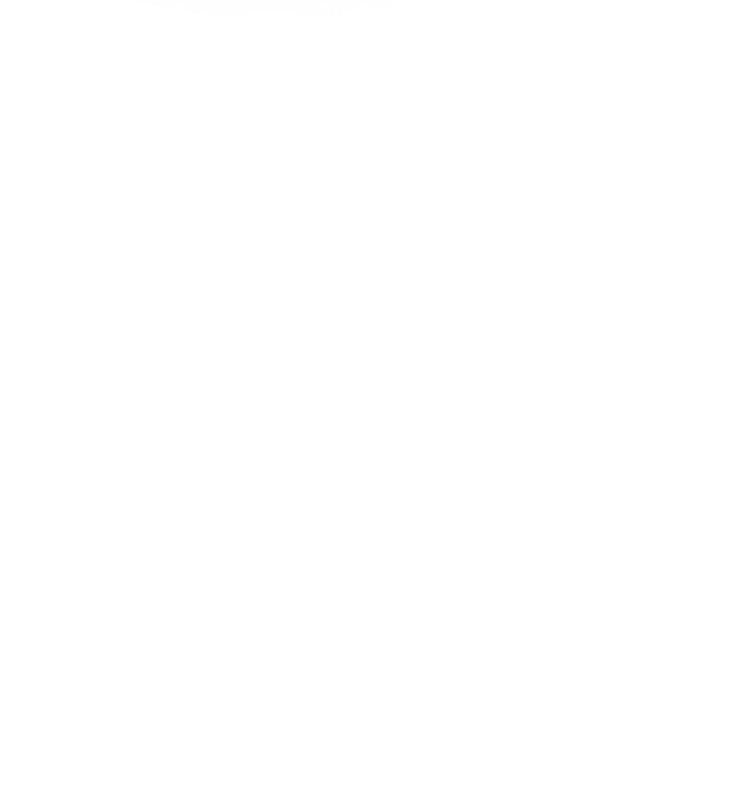
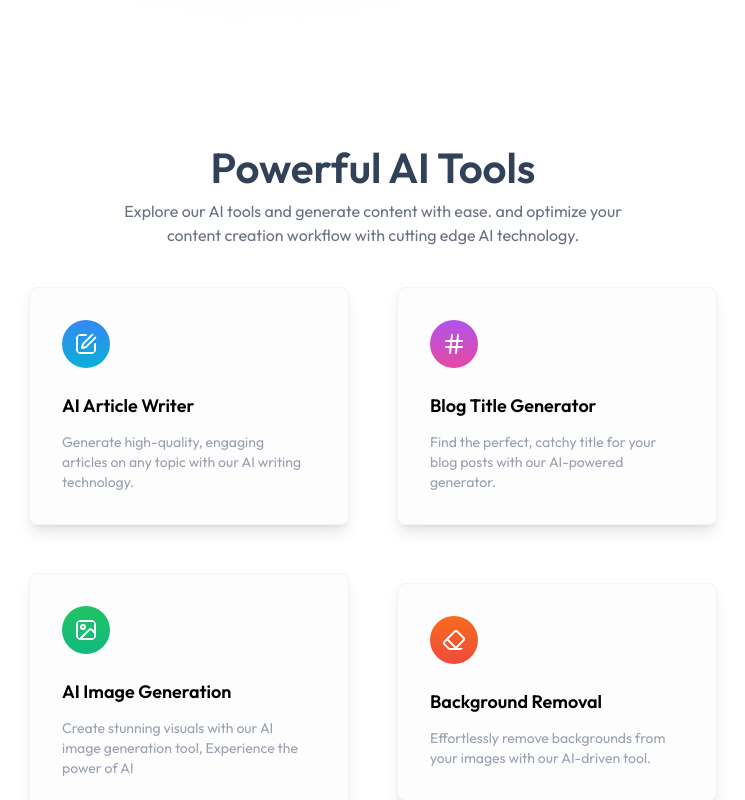
Before and after one commit to Liladharithole/makemyai, a React (Vite) app in the folder client/: page / in a window 1280 px wide. Shown: the part 760-1560 px from the top of the page, without its empty margins (267-1012 px from the left). Before the commit the page ends 800 px from the top, so only its background shows below. Built offline with nearby package versions, Linux system fonts and the light colour scheme; no server answers.

Commit message:
Add AiTools component to Home page
Introduced the AiTools component to the Home page, displaying a list of AI tools with improved styling and navigation. Updated AiTools to use user authentication and navigation, and made minor text and formatting adjustments in Hero and Navbar components.

```diff
--- a/client/src/components/AiTools.jsx
+++ b/client/src/components/AiTools.jsx
@@ -1,11 +1,47 @@
-import React from 'react'
+import React from "react";
+import { AiToolsData } from "../assets/assets";
+import { useNavigate } from "react-router-dom";
+import { useUser } from "@clerk/clerk-react";
+const AiTools = () => {
+  const navigate = useNavigate();
+  const { user } = useUser();
 
-const AiTools = () => {
   return (
-    <div>
+    <div className="px-4 sm:px-20 xl:px-32 my-24 ">
+      <div className="text-center">
+        <h2 className="text-slate-700 text-[42px] font-semibold">
+          {" "}
+          Powerful AI Tools
+        </h2>
+        <p className="text-gray-500 max-w-lg mx-auto">
+          Explore our AI tools and generate content with ease. and optimize your
+          content creation workflow with cutting edge AI technology.
+        </p>
+      </div>
+      <div className="flex flex-wrap justify-center items-center gap-4 mt-6 text-sm max-sm:text-xs">
+        {AiToolsData.map((tool, index) => {
+          return (
+            <div
+              key={index}
+              className="p-8 m-4 max-w-xs rounded-lg bg-[#FDFDFE] shadow-lg border border-gray-100 hover:translate-y-1 active:translate-y-1 transition-all duration-300 cursor-pointer"
+              onClick={() => user && navigate(tool.path)}
+            >
+              <tool.Icon
+                className="w-12 h-12 p-3 text-white rounded-full bg-[var(--color-primary)]"
+                style={{
+                  background: `linear-gradient(to bottom, ${tool.bg.from}, ${tool.bg.to})`,
+                }}
+              />
+              <h3 className="text-lg font-semibold mt-6 mb-3">{tool.title}</h3>
+              <p className="text-gray-400 text-sm max-w-[95%]">
+                {tool.description}
+              </p>
+            </div>
+          );
+        })}
+      </div>
+    </div>
+  );
+};
 
-    </div>
-  )
-}
-
-export default AiTools
+export default AiTools;
--- a/client/src/components/Hero.jsx
+++ b/client/src/components/Hero.jsx
@@ -16,7 +16,7 @@
     >
       <div className="text-center flex flex-col justify-center items-center">
         <h1 className="text-3xl sm:text-5xl md:text-6xl 2xl:text-7xl font-semibold mx-auto leading-[1.2]">
-          Create AI Generated Content <br /> with ease with{" "}
+          Create AI Generated Content <br /> with{" "}
           <span className="text-[var(--color-primary)]">MakeMyAI</span>
         </h1>
         <p className="mt-4 max-w-xs sm:max-w-lg 2xl:max-w-xl m-auto max-sm:text-xs text-gray-600">
--- a/client/src/components/Navbar.jsx
+++ b/client/src/components/Navbar.jsx
@@ -8,6 +8,7 @@
   const navigate = useNavigate();
   const { user } = useUser();
   const { openSignIn } = useClerk();
+
 
   return (
     <div className="fixed z-5 w-full background-blur-2xl flex justify-between items-center py-3 px-4 sm:px-20 xl:px-32 cursor-pointer">
--- a/client/src/pages/Home.jsx
+++ b/client/src/pages/Home.jsx
@@ -1,11 +1,13 @@
 import React from "react";
 import Navbar from "../components/Navbar";
 import Hero from "../components/Hero";
+import AiTools from "../components/AiTools";
 const Home = () => {
   return (
     <div>
       <Navbar />
       <Hero />
+      <AiTools />
     </div>
   );
 };
```
